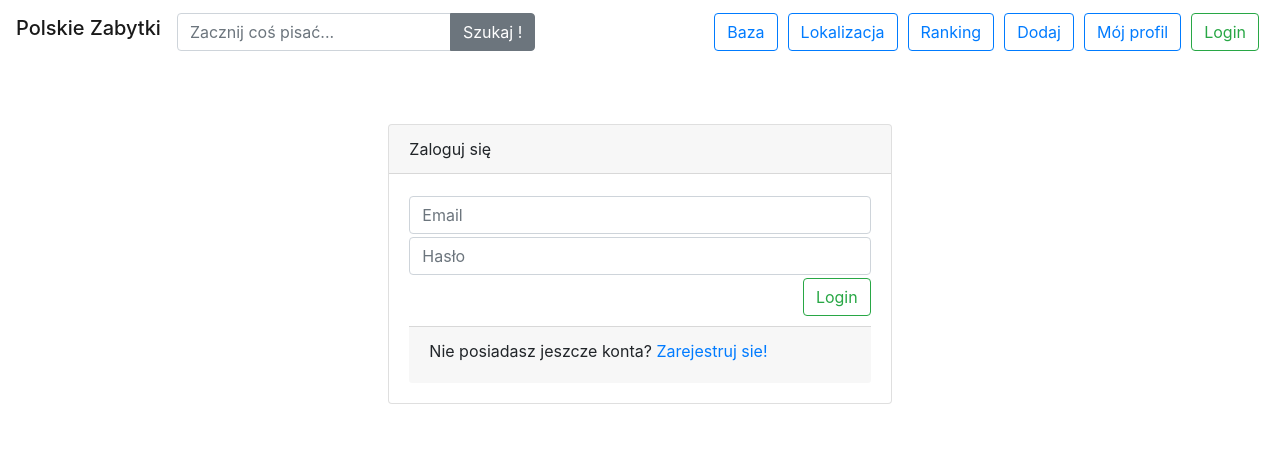
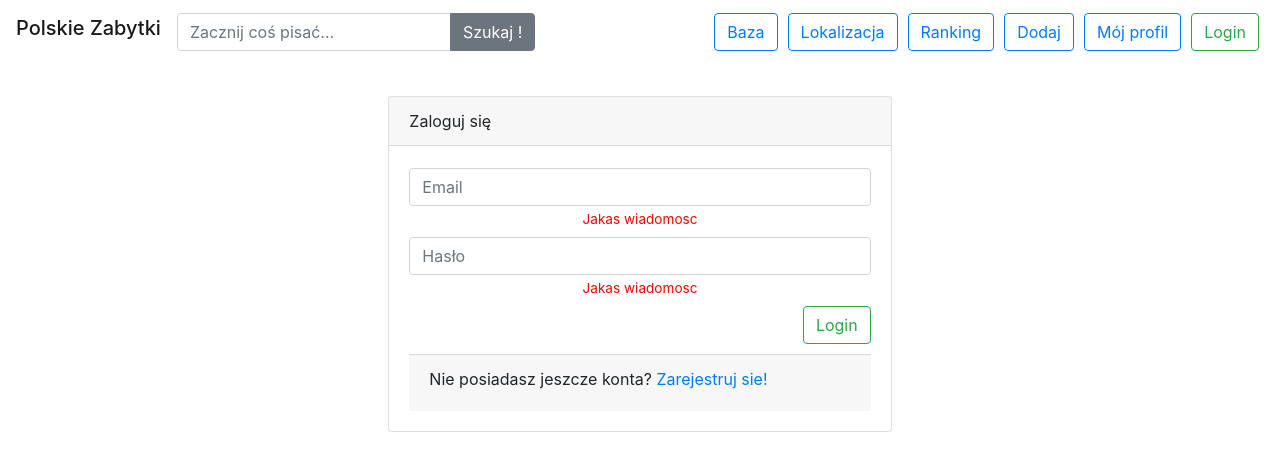
Before and after one commit to DamianDex/relics-frontend, a React (Create React App) app: page /login in a window 1280 px wide. Shown: the top 468 px of the page. Built offline with nearby package versions, Linux system fonts and the light colour scheme.

Commit message:
Test messages and import fix

```diff
--- a/src/App.css
+++ b/src/App.css
@@ -42,6 +42,13 @@
 	margin-top: 2px;
 }
 
+.error-label {
+    display: block;
+    text-align: center;
+	font-size: .85em;
+    color: red;
+}
+
 @media(max-height: 400px){
 .small-flex {
     display: flex;
@@ -49,7 +56,6 @@
     justify-content: center;
 	align-items: center;
 }
-
 }
 
 @keyframes App-logo-spin {
--- a/src/components/LoginPage.js
+++ b/src/components/LoginPage.js
@@ -3,7 +3,6 @@ import "../App.css";
 import {CONFIGURATION} from '../configuration/configuration'
 import {Card, CardBody, CardHeader, CardFooter, Col, Label, Button, Input, NavLink, Form} from 'reactstrap';
 import axios from 'axios';
-import View from 'react-flexbox';
 
 
 export default class LoginPage extends Component {
@@ -66,8 +65,10 @@ export default class LoginPage extends Component {
             			<CardBody>
                 			<Input className="sm-outside-marigins" type="text" name="username" placeholder="Email" value={this.state.username}
                 					onChange={this.handleUsernameChange}/>
+                			<Label className="error-label">Jakas wiadomosc</Label>
                 			<Input className="sm-outside-marigins" type="password" name="password" placeholder="Hasło" value={this.state.password}
                 					onChange={this.handlePasswordChange}/>
+                			<Label className="error-label">Jakas wiadomosc</Label>
                 			<Button outline color="success" className="float-right" onClick={this.handleLogin}>Login</Button><br/><br/>
                             <CardFooter >
                 				<Label>Nie posiadasz jeszcze konta?</Label>
--- a/src/components/RegistrationPage.js
+++ b/src/components/RegistrationPage.js
@@ -47,7 +47,7 @@ export default class RegistrationPage extends Component {
         			<CardBody>
                     	<Input className="sm-outside-marigins" type="text" name="username" placeholder="Email" value={this.state.username}
                     			onChange={this.handleUsernameChange}/>
-                    	<Input className="sm-outside-marigins" type="password" name="password" placeholder="Password" value={this.state.password}
+                    	<Input className="sm-outside-marigins" type="password" name="password" placeholder="Hasło" value={this.state.password}
                     			onChange={this.handlePasswordChange}/>
                     	<Button outline color="success" className="float-right" onClick={this.handleRegistration}>Zarejestruj</Button>
             		</CardBody>
```
